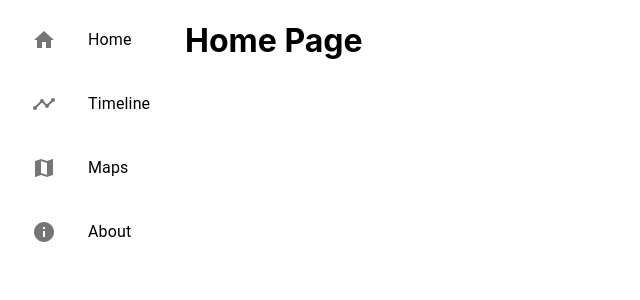
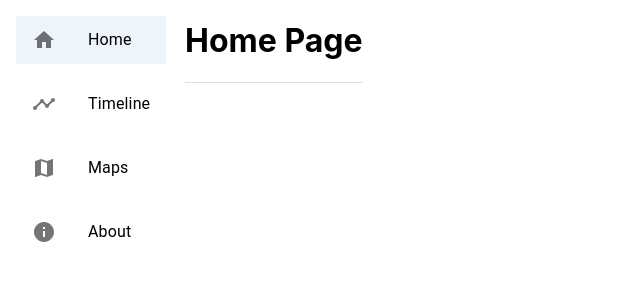
Before and after one commit to MrKren/moirai, a React (Create React App) app: page /#/ in a window 1280 px wide. Shown: the top 300 px of the page, without its empty margins (0-640 px from the left). Built offline with nearby package versions, Linux system fonts and the light colour scheme; no server answers.

Commit message:
Add selected to nav bar (#3)

```diff
--- a/src/About/About.js
+++ b/src/About/About.js
@@ -1,12 +1,12 @@
+import { Divider } from "@mui/material";
 import { Box } from "@mui/system";
 import ExampleText from "../ExampleText";
 
 function About() {
   return (
-    <Box sx={{
-      textAlign: "center"
-    }}>
-    <h2>About Page</h2>
+    <Box>
+    <h1>About Page</h1>
+    <Divider />
     <p>This section is about ...</p>
     <ExampleText paras={20}></ExampleText>
     </Box>
--- a/src/Home/Home.js
+++ b/src/Home/Home.js
@@ -1,9 +1,11 @@
+import { Divider } from '@mui/material';
 import ExampleText from '../ExampleText';
 
 function Home() {
     return (
       <div>
         <h1>Home Page</h1>
+        <Divider />
         <ExampleText paras={5}></ExampleText>
       </div>
     );
--- a/src/NavBar/NavBar.js
+++ b/src/NavBar/NavBar.js
@@ -6,15 +6,21 @@ import InfoIcon from '@mui/icons-material/Info';
 import { Box } from "@mui/system";
 
 import { Link } from "react-router-dom";
+import { useState } from "react";
 
 const NavBar = () =>  {
+    const [selectedIndex, setSelectedIndex] = useState(0);
+
     return(
-        <Box sx={{
-            position: "fixed",
-        }}>
+        <Box position="fixed">
             <List>
                 <ListItem>
-                    <ListItemButton component={Link} to="/">
+                    <ListItemButton
+                        component={Link}
+                        to="/"
+                        selected={selectedIndex === 0}
+                        onClick={() => setSelectedIndex(0)}
+                    >
                         <ListItemIcon>
                             <HomeIcon />
                         </ListItemIcon>
@@ -22,7 +28,12 @@ const NavBar = () =>  {
                     </ListItemButton>
                 </ListItem>
                 <ListItem>
-                    <ListItemButton component={Link} to="/timeline">
+                    <ListItemButton
+                        component={Link}
+                        to="/timeline"
+                        selected={selectedIndex === 1}
+                        onClick={() => setSelectedIndex(1)}
+                    >
                         <ListItemIcon>
                             <TimelineIcon />
                         </ListItemIcon>
@@ -30,7 +41,12 @@ const NavBar = () =>  {
                     </ListItemButton>
                 </ListItem>
                 <ListItem>
-                    <ListItemButton component={Link} to="/maps">
+                    <ListItemButton
+                        component={Link}
+                        to="/maps"
+                        selected={selectedIndex === 2}
+                        onClick={() => setSelectedIndex(2)}
+                    >
                         <ListItemIcon>
                             <MapIcon />
                         </ListItemIcon>
@@ -38,7 +54,12 @@ const NavBar = () =>  {
                     </ListItemButton>
                 </ListItem>
                 <ListItem>
-                    <ListItemButton component={Link} to="/about">
+                    <ListItemButton
+                        component={Link}
+                        to="/about"
+                        selected={selectedIndex === 3}
+                        onClick={() => setSelectedIndex(3)}
+                    >
                         <ListItemIcon>
                             <InfoIcon />
                         </ListItemIcon>
```
